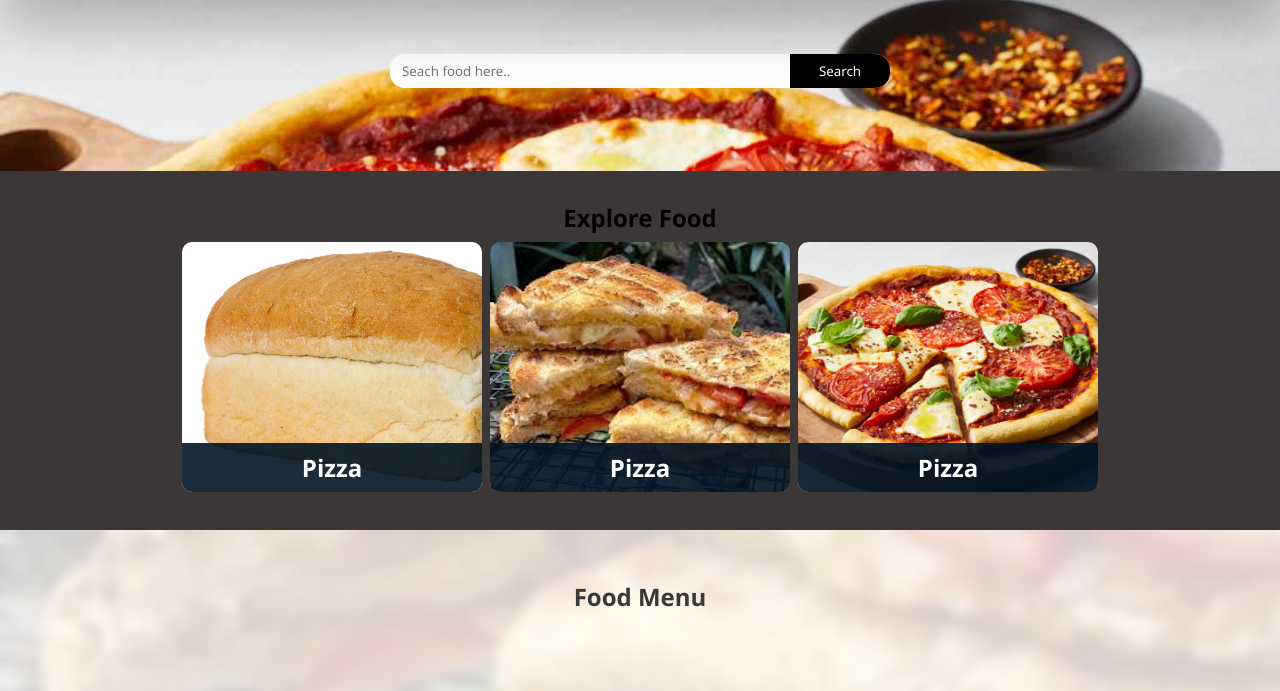
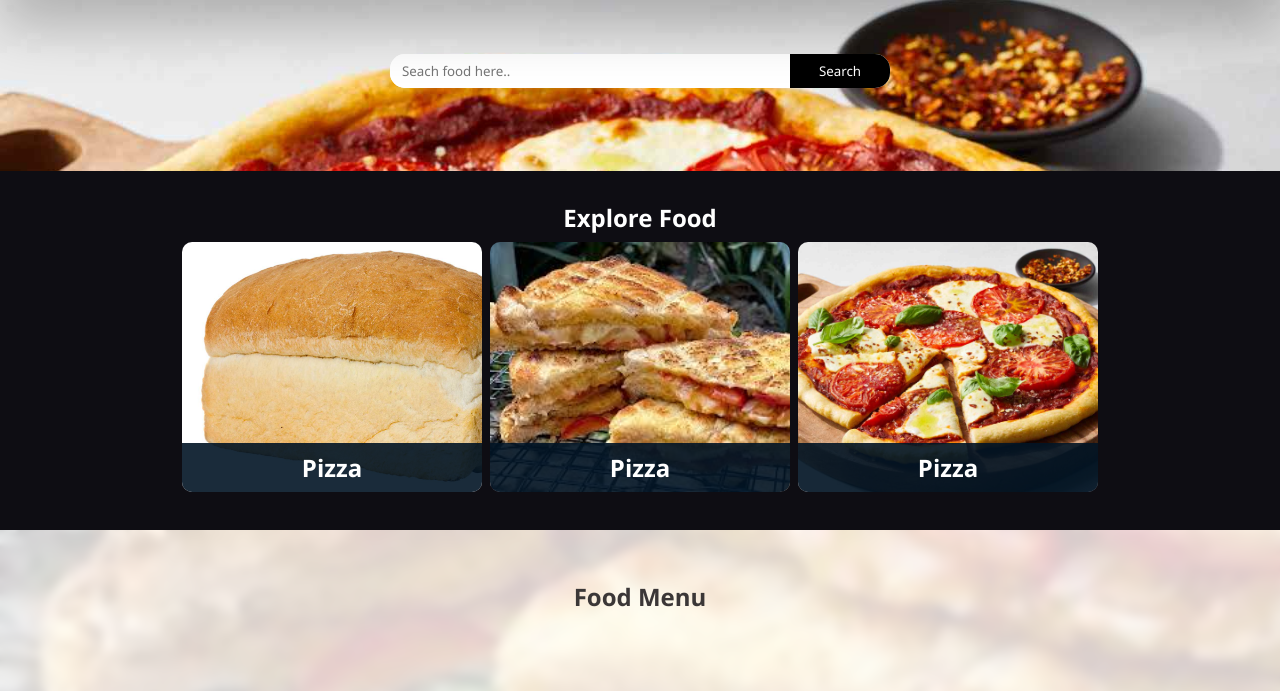
Before and after one commit to Mandla7784/Food-delivery-app, a plain HTML site: page index.html in a window 1280 px wide. Shown: the part 109-800 px from the top of the page. Drawn offline with Linux system fonts and the light colour scheme.

Commit message:
Updates on Explore styles

```diff
--- a/styles.css
+++ b/styles.css
@@ -123,12 +123,13 @@ main .hero .search-box .btn-search:hover {
 
 main .explore {
   width: 100%;
-  background-color: rgb(59, 55, 55);
+  background-color: rgb(14, 13, 19);
   display: flex;
   flex-direction: column;
   justify-content: center;
   align-items: center;
   padding: 30px;
+  color: white;
 }
 
 .explore .container {
```
